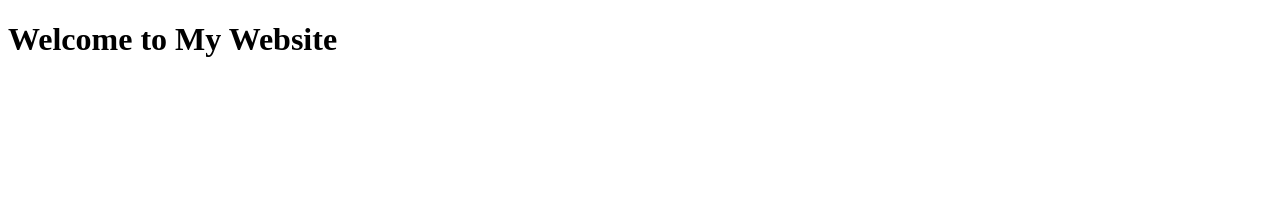
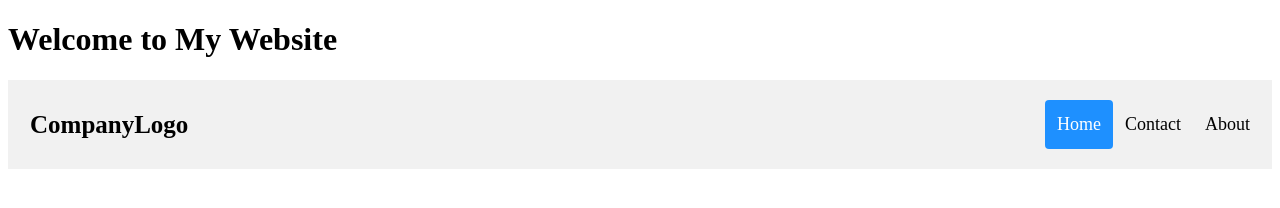
Before and after one commit to EcoFireGit/Ecofire, a plain HTML site: page index.html in a window 1280 px wide. Drawn offline with Linux system fonts and the light colour scheme.

Commit message:
Update index.html

```diff
--- a/index.html
+++ b/index.html
@@ -11,7 +11,16 @@
   <body>
     <main>
         <h1>Welcome to My Website</h1>
+	<div class="header">
+	  <a href="#default" class="logo">CompanyLogo</a>
+	  <div class="header-right">
+	    <a class="active" href="#home">Home</a>
+	    <a href="#contact">Contact</a>
+	    <a href="#about">About</a>
+	  </div>
+	</div>
+
     </main>
-	<script src="index.js"></script>
+	<script src="script.js"></script>
   </body>
 </html>
```
